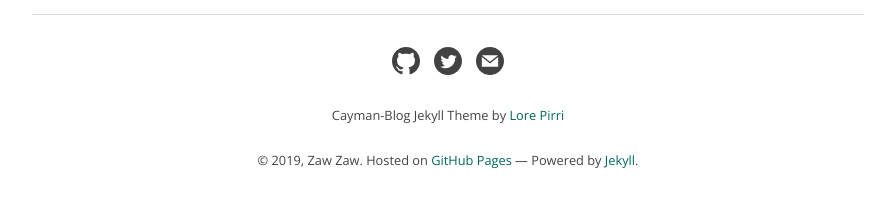
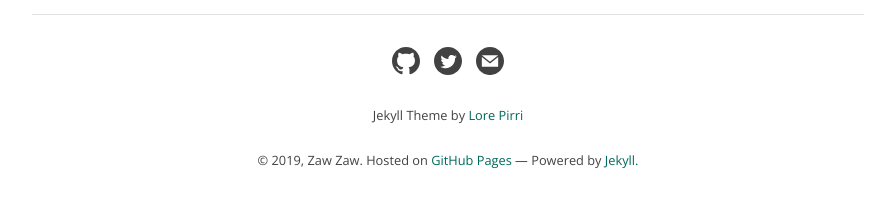
Before and after one commit to zawzaww/zawzaww.github.io, a Jekyll site: the page built from index.html, in a window 1280 px wide and 900 px high, scrolled down 2937 px. Shown: the part 662-870 px from the top of the window, without its empty margins (192-1087 px from the left). Built offline with Jekyll 4.4.1, drawn with Linux system fonts in a browser that asks for light colours.

Commit message:
_layouts: default: footer: Clean and overview theme name
Signed-off-by: Zaw Zaw <zawzthein@outlook.com>

```diff
--- a/_layouts/default.html
+++ b/_layouts/default.html
@@ -136,7 +136,7 @@
         {% endif %}
        </p>
 
-       <p align="center"><small>Cayman-Blog Jekyll Theme by <a href="https://github.com/lorepirri">Lore Pirri</a></small></p>
+       <p align="center"><small>Jekyll Theme by <a href="https://github.com/lorepirri">Lore Pirri</a></small></p>
 
        <p align="center"><small>© 2019, Zaw Zaw. Hosted on <a href="https://pages.github.com">GitHub Pages</a> &mdash; Powered by <a href="https://jekyllrb.com">Jekyll.</a></small></p>
 
```
